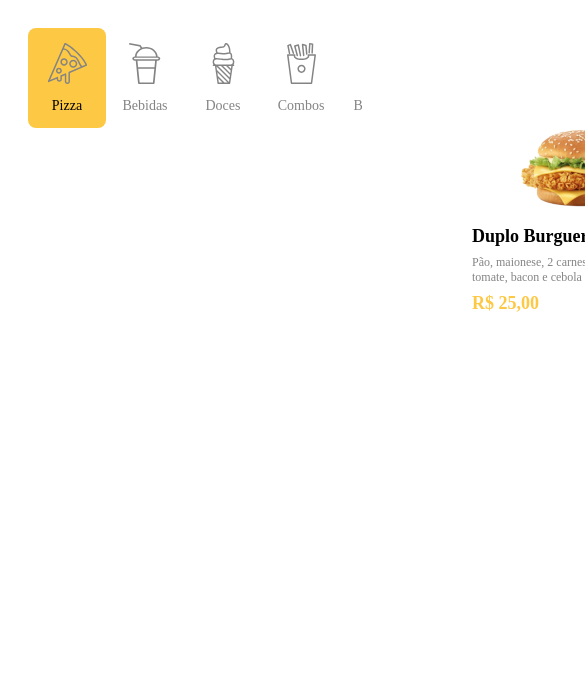
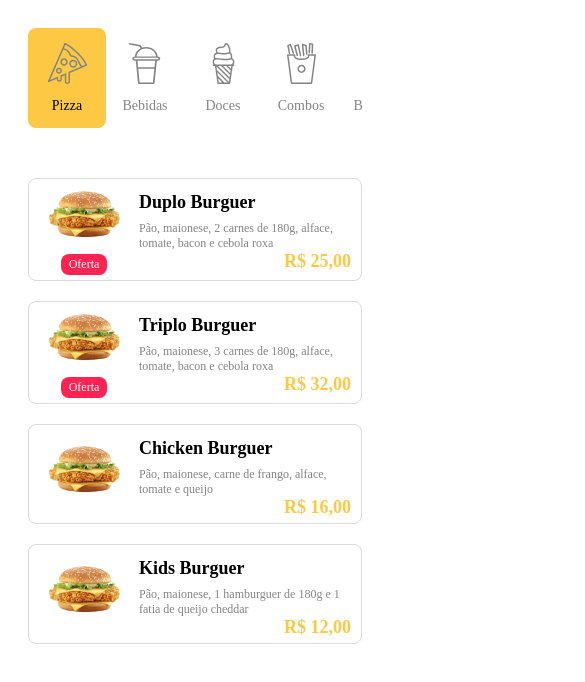
Before and after one commit to iagovtr/restaurant, a Vue app: page /#/ in a window 390 px wide. Shown: the top 682 px of the page, 585 px wide, since content can reach past the window. Built offline with nearby package versions, Linux system fonts and the light colour scheme; data requests are answered from the project's data file; the HTML template or start-up script is replaced by a standard one.

Commit message:
Items List Mobile

```diff
--- a/src/components/Item.vue
+++ b/src/components/Item.vue
@@ -1,10 +1,14 @@
 <template>
   <div class="item">
-    <div class="item--tag" v-if="item.offer">Oferta</div>
-    <img class="item--img" src="../assets/images/burguer.png" />
-    <h2 class="item--name">{{ item.name }}</h2>
-    <p class="item--description">{{ item.description }}</p>
-    <p class="item--price">{{ item.price | currency }}</p>
+    <div class="container">
+      <div class="item--tag" v-if="item.offer">Oferta</div>
+      <img class="item--img" src="../assets/images/burguer.png" />
+    </div>
+    <div class="content">
+      <h2 class="item--name">{{ item.name }}</h2>
+      <p class="item--description">{{ item.description }}</p>
+      <p class="item--price">{{ item.price | currency }}</p>
+    </div>
   </div>
 </template>
 
@@ -70,5 +74,39 @@
     color: @yellow;
     margin: 8px auto;
   }
+
+  @media @tablets {
+    width: 100%;
+    height: fit-content;
+    border: 1px solid @light-grey;
+    display: flex;
+    margin: 10px 0;
+    padding: 5px 10px;
+
+    &--img {
+      height: 60px;
+      order: 0;
+      margin: 0 0 10px 0;
+    }
+
+    &--price {
+      text-align: right;
+      margin: 0 auto;
+    }
+
+    &--tag {
+      position: static;
+      order: 1;
+      width: fit-content;
+    }
+  }
+
+  .container {
+    display: flex;
+    flex-direction: column;
+    align-items: center;
+    justify-content: center;
+    margin-right: 10px;
+  }
 }
 </style>
--- a/src/components/ItemsList.vue
+++ b/src/components/ItemsList.vue
@@ -26,9 +26,14 @@
 };
 </script>
 
-<style style="less" scoped>
+<style lang="less" scoped>
 .items-list {
   margin: 50px;
   display: flex;
+
+  @media @tablets {
+    flex-wrap: wrap;
+    margin: 20px;
+  }
 }
 </style>
--- a/src/views/Home.vue
+++ b/src/views/Home.vue
@@ -22,5 +22,9 @@
 <style lang="less">
 .home {
   display: flex;
+
+  @media @tablets {
+    flex-direction: column;
+  }
 }
 </style>
```
